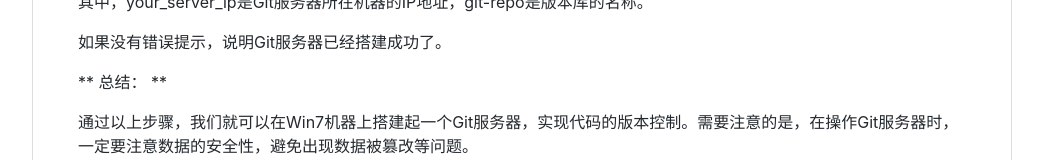
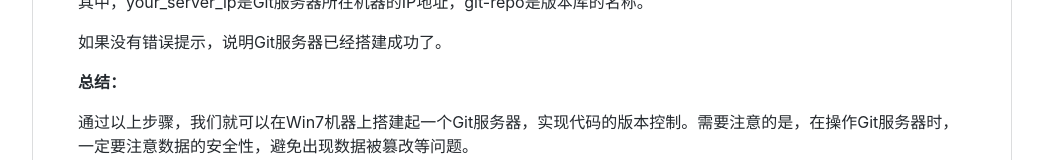
Before and after one commit to elorvy/elorvy.github.io, a plain HTML site: page 2023/04/13/Win7下怎么搭建Git服务器（教程）/index.html in a window 1280 px wide. Shown: the part 1436-1596 px from the top of the page, without its empty margins (118-1161 px from the left). Drawn offline with nearby package versions, Linux system fonts and the light colour scheme.

Commit message:
Site updated: 2023-04-13 18:15:37

```diff
--- a/2023/04/13/Win7下怎么搭建Git服务器（教程）/index.html
+++ b/2023/04/13/Win7下怎么搭建Git服务器（教程）/index.html
@@ -168,7 +168,7 @@
 <p>git clone git@your_server_ip:git-repo</p>
 <p>其中，your_server_ip是Git服务器所在机器的IP地址，git-repo是版本库的名称。</p>
 <p>如果没有错误提示，说明Git服务器已经搭建成功了。</p>
-<p>** 总结： **</p>
+<p><strong>总结：</strong></p>
 <p>通过以上步骤，我们就可以在Win7机器上搭建起一个Git服务器，实现代码的版本控制。需要注意的是，在操作Git服务器时，一定要注意数据的安全性，避免出现数据被篡改等问题。<br><a target="_blank" rel="noopener" href="https://m.php.cn/tool/git/506243.html">https://m.php.cn/tool/git/506243.html</a></p>
 
   </article>
```
